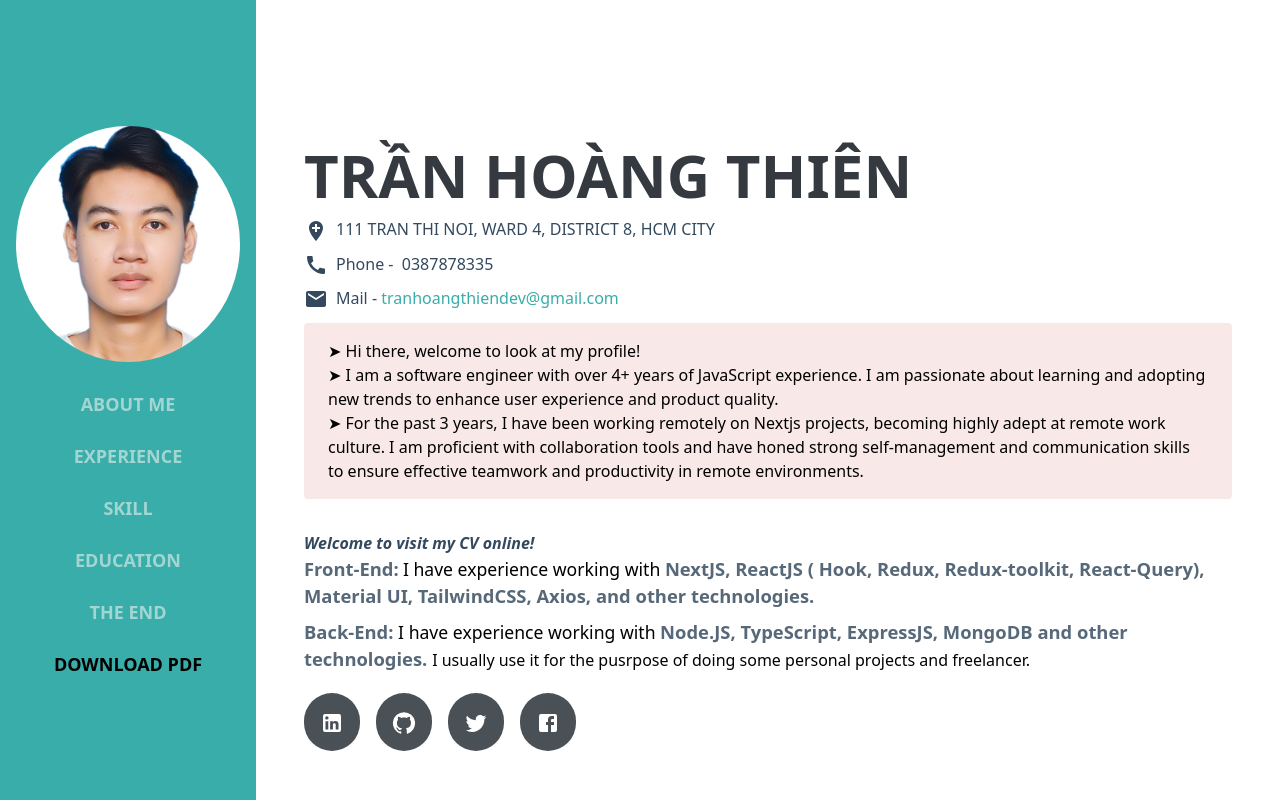
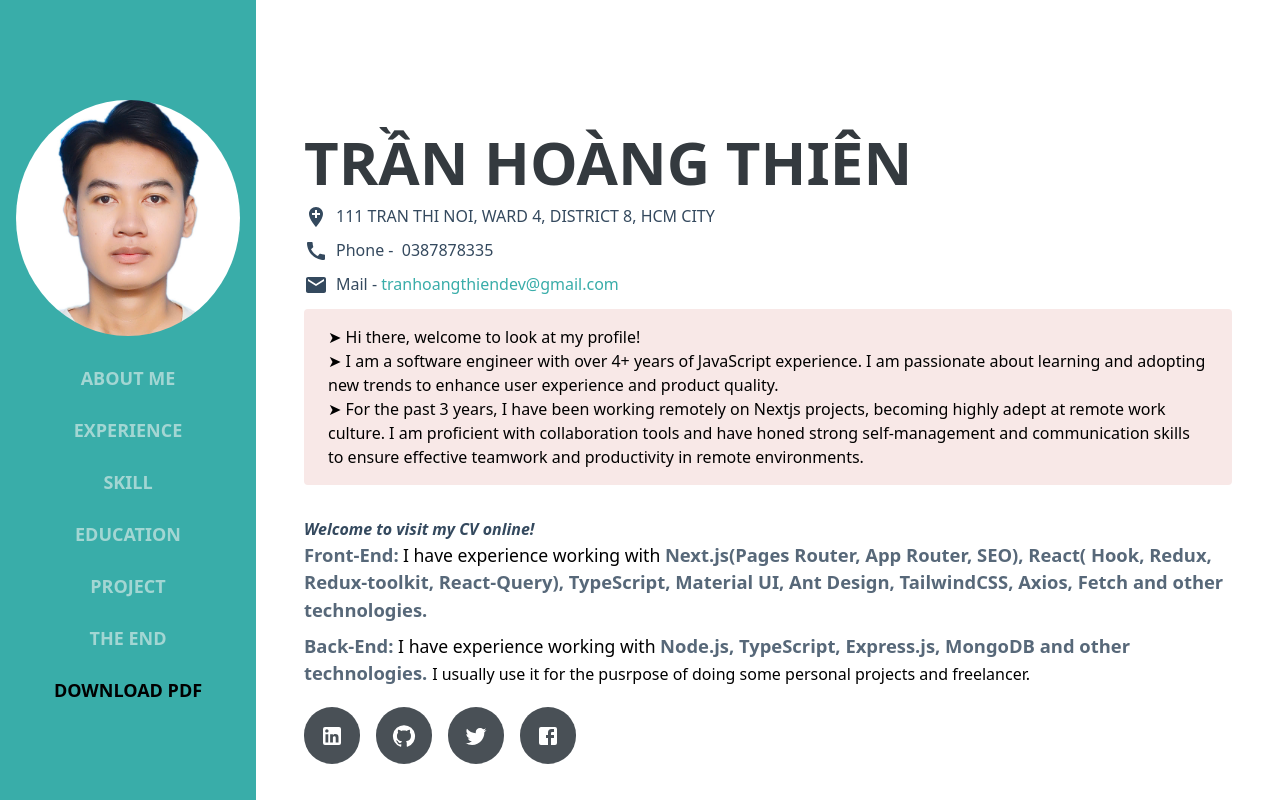
Before and after one commit to Thien521999/my-cv, a Next.js app: page / in a window 1280 px wide. Shown: the top 800 px of the page. Built offline with nearby package versions, Linux system fonts and the light colour scheme.

Commit message:
update project

```diff
--- a/components/Main/About.tsx
+++ b/components/Main/About.tsx
@@ -91,15 +91,15 @@ export const About = () => {
         <span className="text-[#576879] text-[1.15rem] font-bold text-1xl">Front-End:</span>{' '}
         <span className="text-[1.1rem]">I have experience working with&nbsp;</span>
         <span className="text-[#576879] text-[1.15rem] font-bold text-1xl">
-          NextJS, ReactJS ( Hook, Redux, Redux-toolkit, React-Query), Material UI, TailwindCSS,
-          Axios, and other technologies.
+          Next.js(Pages Router, App Router, SEO), React( Hook, Redux, Redux-toolkit, React-Query),
+          TypeScript, Material UI, Ant Design, TailwindCSS, Axios, Fetch and other technologies.
         </span>
       </div>
       <div>
         <span className="text-[#576879] text-[1.15rem] font-bold text-1xl">Back-End:</span>
         <span className="text-[1.1rem]"> I have experience working with&nbsp;</span>
         <span className="text-[#576879] text-[1.15rem] font-bold text-1xl">
-          Node.JS, TypeScript, ExpressJS, MongoDB and other technologies.&nbsp;
+          Node.js, TypeScript, Express.js, MongoDB and other technologies.&nbsp;
         </span>
         <span>
           I usually use it for the pusrpose of doing some personal projects and freelancer.
--- a/components/Main/Education.tsx
+++ b/components/Main/Education.tsx
@@ -9,8 +9,8 @@ export const Education = () => {
       <div>
         <div>University of Science (HCMUS)</div>
         <div>2017-2021</div>
-        <div>Major: Mathematics and Computer Science</div>
-        <div>GPA: 7.6</div>
+        <div>Major: Bachelor Degree of Mathematics and Computer Science</div>
+        {/* <div>GPA: 7.6</div> */}
       </div>
     </div>
   );
--- a/components/Main/index.tsx
+++ b/components/Main/index.tsx
@@ -16,8 +16,8 @@ export const Main = () => {
       <Skills />
       <hr />
       <Education />
-      {/* <hr />
-      <Project /> */}
+      <hr />
+      <Project />
       {/* <hr />
       <Hobbies /> */}
       <hr />
--- a/components/Nav/index.tsx
+++ b/components/Nav/index.tsx
@@ -76,12 +76,12 @@ const infos = [
     text: 'EDUCATION',
     link: 'education',
   },
-  // {
-  //   id: 5,
-  //   icon: <LinkedInIcon />,
-  //   text: 'PROJECT',
-  //   link: 'project',
-  // },
+  {
+    id: 5,
+    icon: <LinkedInIcon />,
+    text: 'PROJECT',
+    link: 'project',
+  },
   // {
   //   id: 6,
   //   icon: <DownloadIcon />,
@@ -89,7 +89,7 @@ const infos = [
   //   link: 'interests',
   // },
   {
-    id: 5,
+    id: 6,
     icon: <DownloadIcon />,
     text: 'THE END',
     link: 'the_end',
```
